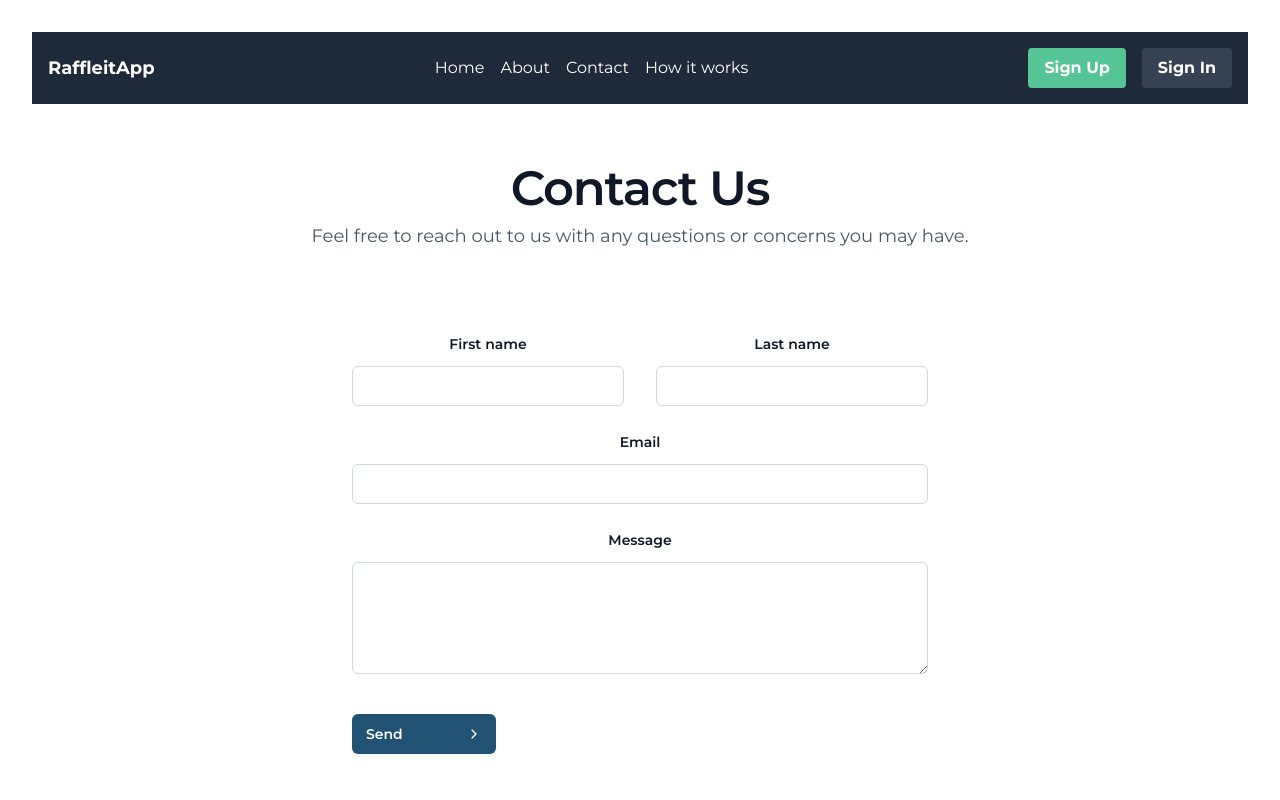
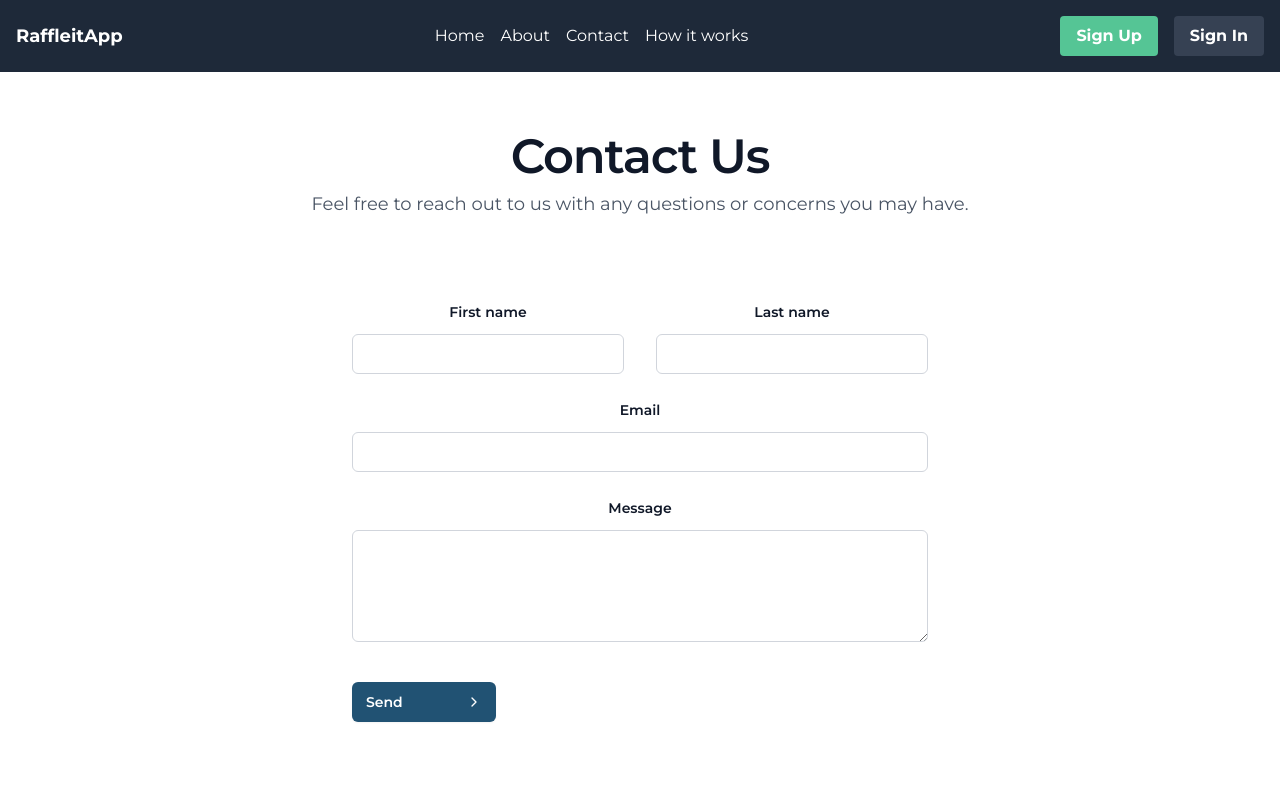
Before and after one commit to Raffleitapp/raffleit-frontend, a React (Vite) app: page /contact in a window 1280 px wide. Shown: the top 800 px of the page. Built offline with nearby package versions, Linux system fonts and the light colour scheme.

Commit message:
Update navbar to fix to the top

```diff
--- a/src/components/shared/Hero.tsx
+++ b/src/components/shared/Hero.tsx
@@ -12,7 +12,7 @@ interface HeroProps {
 export const Hero: React.FC<HeroProps> = ({ backgroundImage, title, subtitle, linkHref, height, linkText }) => {
     return (
         <div
-            className={styles.hero}
+            className={`${styles.hero} mt-16 md:mt-14 w-full flex items-center justify-center text-center bg-cover bg-no-repeat`}
             style={{
                 backgroundImage: `linear-gradient(rgba(0, 0, 0, 0.5), rgba(0, 0, 0, 0.5)), url(${backgroundImage})`,
                 backgroundSize: 'cover',
--- a/src/components/shared/Navbar.tsx
+++ b/src/components/shared/Navbar.tsx
@@ -3,33 +3,33 @@ import { useState } from "react";
 const Navbar = () => {
     const [isMobileMenuOpen, setIsMobileMenuOpen] = useState(false);
 
+    const menuItems = [
+        { label: "Home", href: "/" },
+        { label: "About", href: "/about" },
+        { label: "Contact", href: "/contact" },
+        { label: "How it works", href: "/howitworks" },
+    ];
+
+    const handleLinkClick = () => {
+        setIsMobileMenuOpen(false); // Close mobile menu on link click
+    };
+
     return (
-        <header className="bg-gray-800 text-white p-4 w-full">
+        <header className="fixed top-0 left-0 w-full bg-gray-800 text-white p-4 z-50">
             <nav className="flex justify-between items-center">
                 <div className="text-lg font-bold">RaffleitApp</div>
+
                 {/* Desktop Menu */}
                 <ul className="hidden md:flex space-x-4">
-                    <li>
-                        <a href="/" className="hover:text-gray-400">
-                            Home
-                        </a>
-                    </li>
-                    <li>
-                        <a href="/about" className="hover:text-gray-400">
-                            About
-                        </a>
-                    </li>
-                    <li>
-                        <a href="/contact" className="hover:text-gray-400">
-                            Contact
-                        </a>
-                    </li>
-                    <li>
-                        <a href="/howitworks" className="hover:text-gray-400">
-                            How it works
-                        </a>
-                    </li>
+                    {menuItems.map((item) => (
+                        <li key={item.href}>
+                            <a href={item.href} className="hover:text-gray-400">
+                                {item.label}
+                            </a>
+                        </li>
+                    ))}
                 </ul>
+
                 <div className="hidden md:flex items-center space-x-4">
                     {/* Desktop Buttons */}
                     <a href="/register" className="bg-btn-primary hover:bg-btn-secondary text-white font-bold py-2 px-4 rounded text-center">
@@ -44,6 +44,8 @@ const Navbar = () => {
                 <button
                     className="md:hidden text-white focus:outline-none"
                     onClick={() => setIsMobileMenuOpen(!isMobileMenuOpen)}
+                    aria-label="Toggle mobile menu"
+                    aria-expanded={isMobileMenuOpen}
                 >
                     <svg
                         className="w-6 h-6"
@@ -64,34 +66,33 @@ const Navbar = () => {
 
             {/* Mobile Navbar */}
             {isMobileMenuOpen && (
-                <div className="md:hidden absolute left-0 w-full bg-gray-800 text-white p-4">
+                <div className="md:hidden absolute left-0 w-full bg-gray-800 text-white p-4 z-50">
                     <ul className="flex flex-col space-y-2">
-                        <li>
-                            <a href="/" className="hover:text-gray-400">
-                                Home
-                            </a>
-                        </li>
-                        <li>
-                            <a href="/about" className="hover:text-gray-400">
-                                About
-                            </a>
-                        </li>
-                        <li>
-                            <a href="/contact" className="hover:text-gray-400">
-                                Contact
-                            </a>
-                        </li>
-                        <li>
-                            <a href="/howitworks" className="hover:text-gray-400">
-                                How it works
-                            </a>
-                        </li>
+                        {menuItems.map((item) => (
+                            <li key={item.href}>
+                                <a
+                                    href={item.href}
+                                    className="hover:text-gray-400"
+                                    onClick={handleLinkClick}
+                                >
+                                    {item.label}
+                                </a>
+                            </li>
+                        ))}
                     </ul>
                     <div className="flex flex-col space-y-2 mt-4">
-                        <a href="/register" className="bg-btn-primary hover:bg-btn-secondary text-white font-bold py-2 px-4 rounded text-center">
+                        <a
+                            href="/register"
+                            className="bg-btn-primary hover:bg-btn-secondary text-white font-bold py-2 px-4 rounded text-center"
+                            onClick={handleLinkClick}
+                        >
                             Sign Up
                         </a>
-                        <a href="/login" className="bg-gray-700 hover:bg-gray-600 text-white font-bold py-2 px-4 rounded text-center">
+                        <a
+                            href="/login"
+                            className="bg-gray-700 hover:bg-gray-600 text-white font-bold py-2 px-4 rounded text-center"
+                            onClick={handleLinkClick}
+                        >
                             Sign In
                         </a>
                     </div>
--- a/src/pages/Contact.tsx
+++ b/src/pages/Contact.tsx
@@ -7,7 +7,7 @@ export const Contact = () => {
 
   return (
     <>
-      <div className="bg-white px-6 py-10 sm:py-15 lg:px-8">
+      <div className="bg-white px-6 py-10 sm:py-15 lg:px-8 md:mt-10 mt-10">
         <div
           aria-hidden="true"
           className="absolute inset-x-0 top-[-10rem] -z-10 transform-gpu overflow-hidden blur-3xl sm:top-[-20rem]"
--- a/src/pages/Home.tsx
+++ b/src/pages/Home.tsx
@@ -13,7 +13,7 @@ export const Home = () => {
         subtitle='Raffleit provides opportunities to raise funds for business or even to give persons a wide range of opportunity to raffle items or own items once you have taken part in the raffle.'
         linkText="How it works"
         linkHref='/howitworks'
-        height={75}
+        height={80}
       />
       <div className="container">
         <div className="grid grid-cols-1 md:grid-cols-2 items-center justify-center mt-4">
```
